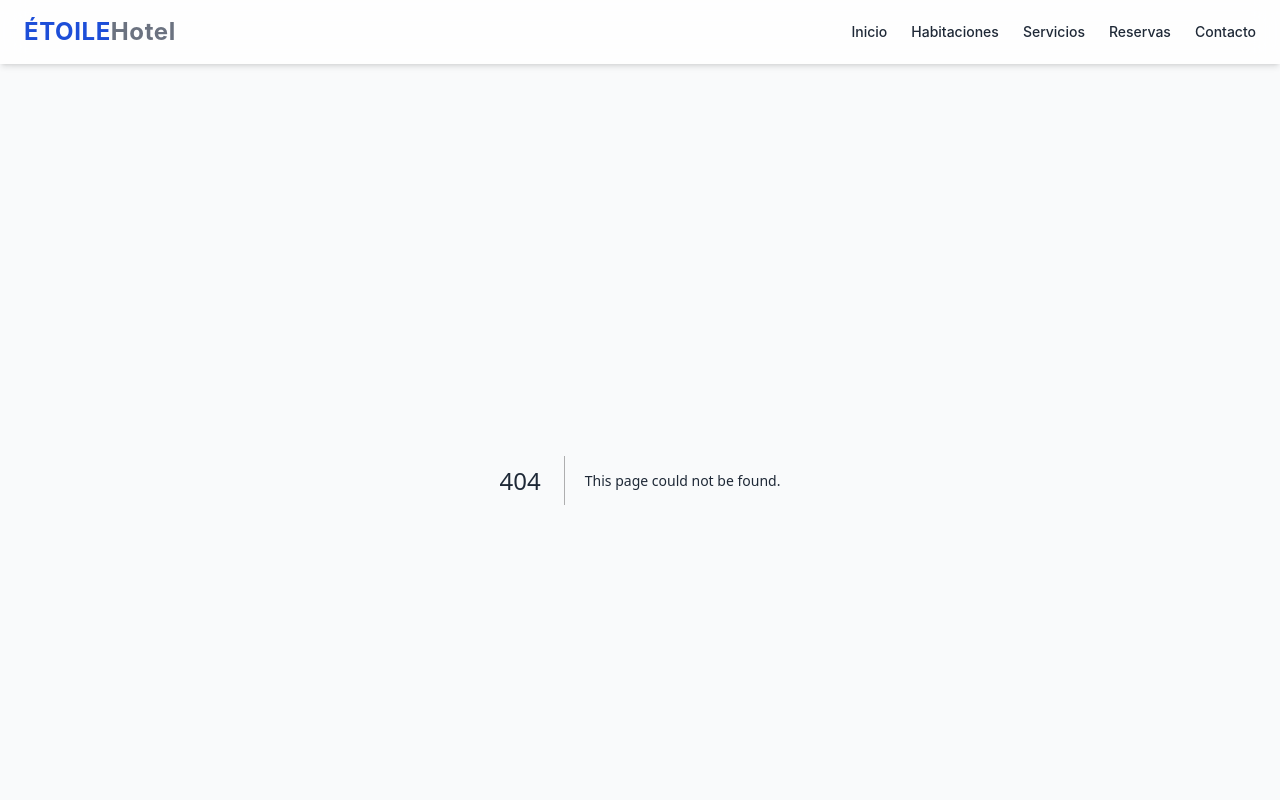
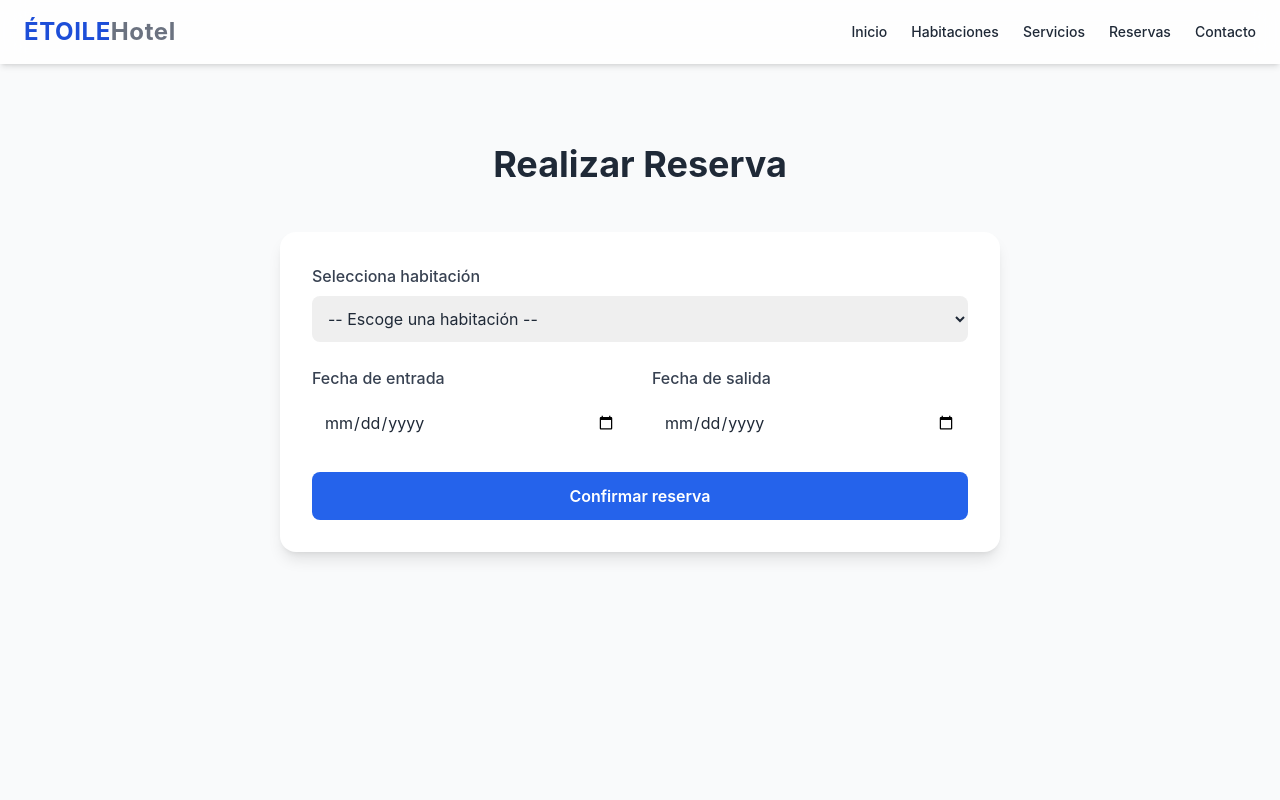
Before and after one commit to Dev-Sot/hotel-booking, a Next.js app: page /reservas in a window 1280 px wide. Before the commit this address had no page. Shown: the top 800 px of the page. Built offline with nearby package versions, Linux system fonts and the light colour scheme.

Commit message:
🛏 Página de reservas con formulario de selección de habitación y fechas

```diff
--- /dev/null
+++ b/src/app/reservas/page.tsx
@@ -0,0 +1,89 @@
+"use client";
+
+import { useState } from "react";
+
+const habitaciones = [
+  { id: 1, nombre: "Suite Presidencial" },
+  { id: 2, nombre: "Suite Deluxe" },
+  { id: 3, nombre: "Habitación Doble Ejecutiva" },
+];
+
+export default function ReservasPage() {
+  const [habitacion, setHabitacion] = useState("");
+  const [fechaEntrada, setFechaEntrada] = useState("");
+  const [fechaSalida, setFechaSalida] = useState("");
+
+  const handleReservar = (e: React.FormEvent) => {
+    e.preventDefault();
+    alert(
+      `Has reservado la habitación ${habitacion} del ${fechaEntrada} al ${fechaSalida}`
+    );
+  };
+
+  return (
+    <div className="max-w-3xl mx-auto px-6 py-16">
+      <h1 className="text-4xl font-bold text-center mb-12 text-gray-800">
+        Realizar Reserva
+      </h1>
+
+      <form
+        onSubmit={handleReservar}
+        className="bg-white p-8 rounded-2xl shadow-lg space-y-6"
+      >
+        <div>
+          <label className="block mb-2 font-medium text-gray-700">
+            Selecciona habitación
+          </label>
+          <select
+            value={habitacion}
+            onChange={(e) => setHabitacion(e.target.value)}
+            className="w-full border-gray-300 rounded-lg p-3 focus:ring-2 focus:ring-blue-500"
+            required
+          >
+            <option value="">-- Escoge una habitación --</option>
+            {habitaciones.map((h) => (
+              <option key={h.id} value={h.nombre}>
+                {h.nombre}
+              </option>
+            ))}
+          </select>
+        </div>
+
+        <div className="grid grid-cols-1 md:grid-cols-2 gap-6">
+          <div>
+            <label className="block mb-2 font-medium text-gray-700">
+              Fecha de entrada
+            </label>
+            <input
+              type="date"
+              value={fechaEntrada}
+              onChange={(e) => setFechaEntrada(e.target.value)}
+              className="w-full border-gray-300 rounded-lg p-3 focus:ring-2 focus:ring-blue-500"
+              required
+            />
+          </div>
+
+          <div>
+            <label className="block mb-2 font-medium text-gray-700">
+              Fecha de salida
+            </label>
+            <input
+              type="date"
+              value={fechaSalida}
+              onChange={(e) => setFechaSalida(e.target.value)}
+              className="w-full border-gray-300 rounded-lg p-3 focus:ring-2 focus:ring-blue-500"
+              required
+            />
+          </div>
+        </div>
+
+        <button
+          type="submit"
+          className="w-full bg-blue-600 hover:bg-blue-700 text-white py-3 rounded-lg font-semibold transition"
+        >
+          Confirmar reserva
+        </button>
+      </form>
+    </div>
+  );
+}
```
